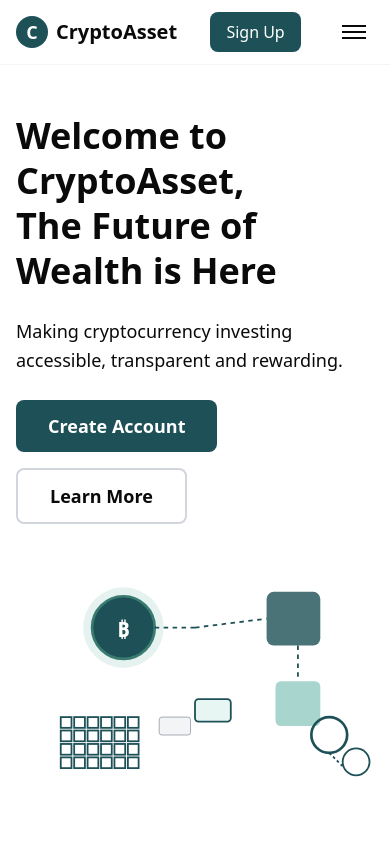
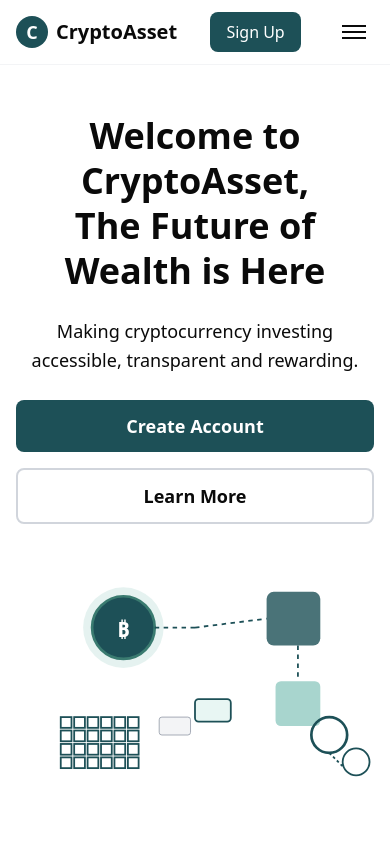
Before and after one commit to David-Horjet/cryptoasset, a Next.js app: page / in a window 390 px wide. Shown: the top 844 px of the page. Built offline with nearby package versions, Linux system fonts and the light colour scheme.

Commit message:
chore: addded invest page

```diff
--- a/src/components/home/hero-section.tsx
+++ b/src/components/home/hero-section.tsx
@@ -5,7 +5,7 @@ export default function HeroSection() {
   return (
     <section className="w-full py-12 md:py-20 lg:py-24 bg-white">
       <div className="max-w-7xl mx-auto px-4 sm:px-6 lg:px-8">
-        <div className="grid grid-cols-1 lg:grid-cols-2 gap-8 lg:gap-12 items-center">
+        <div className="grid grid-cols-1 text-center md:text-left lg:grid-cols-2 gap-8 lg:gap-12 items-center">
           {/* Left Content */}
           <div className="space-y-6 lg:space-y-8">
             <h1 className="text-4xl md:text-5xl lg:text-6xl font-bold text-foreground leading-tight">
@@ -20,13 +20,13 @@ export default function HeroSection() {
             </p>
 
             <div className="flex flex-col sm:flex-row gap-4">
-              <Link href="/signup">
-                <button className="bg-primary hover:bg-primary-dark text-white px-8 py-3 md:px-10 md:py-4 rounded-lg font-semibold text-lg transition-colors">
+              <Link className="w-full md:w-fit" href="/signup">
+                <button className="bg-primary w-full md:w-fit hover:bg-primary-dark text-white px-8 py-3 md:px-10 md:py-4 rounded-lg font-semibold text-lg transition-colors">
                   Create Account
                 </button>
               </Link>
-              <Link href="/#about">
-                <button className="border-2 border-gray-300 hover:border-primary text-foreground hover:text-primary px-8 py-3 md:px-10 md:py-4 rounded-lg font-semibold text-lg transition-colors">
+              <Link className="w-full md:w-fit" href="/#about">
+                <button className="border-2 w-full md:w-fit border-gray-300 hover:border-primary text-foreground hover:text-primary px-8 py-3 md:px-10 md:py-4 rounded-lg font-semibold text-lg transition-colors">
                   Learn More
                 </button>
               </Link>
```
